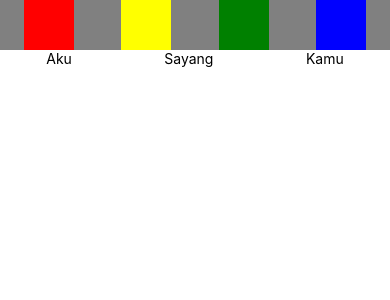
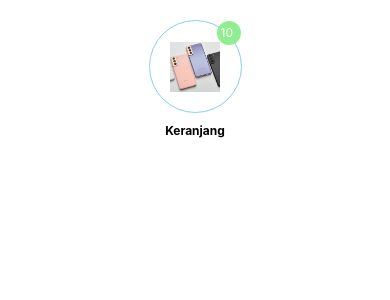
Before and after one commit to ihksanghazi/learning-react-native, a React Native app: screen / in a window 390 px wide. Shown: the top 300 px of the page. Built offline with nearby package versions, Linux system fonts and the light colour scheme.

Commit message:
position

```diff
--- a/App.tsx
+++ b/App.tsx
@@ -3,13 +3,15 @@ import {ScrollView} from 'react-native';
 import StyleReactNativeComponent from './StyleReactNativeComponent';
 import SampleComponent from './SampleComponent';
 import Flexbox from './Flexbox';
+import Position from './Position';
 
 const App = () => {
   return (
     <ScrollView>
       {/* <SampleComponent />
       <StyleReactNativeComponent /> */}
-      <Flexbox />
+      {/* <Flexbox /> */}
+      <Position />
     </ScrollView>
   );
 };
--- /dev/null
+++ b/Position.js
@@ -0,0 +1,54 @@
+import {Image, StyleSheet, View, Text} from 'react-native';
+import React from 'react';
+import hanphone from './handphones.png';
+
+export default function Position() {
+  return (
+    <View style={styles.Wrapper}>
+      <View style={styles.cartWrapper}>
+        <Image source={hanphone} style={styles.iconCart} />
+        <Text style={styles.notif}>10</Text>
+      </View>
+      <Text style={styles.Text}>Keranjang</Text>
+    </View>
+  );
+}
+
+const styles = StyleSheet.create({
+  Wrapper: {
+    padding: 20,
+    alignItems: 'center',
+  },
+  cartWrapper: {
+    borderWidth: 1,
+    borderColor: 'skyblue',
+    width: 93,
+    height: 93,
+    borderRadius: 93 / 2,
+    justifyContent: 'center',
+    alignItems: 'center',
+    position: 'relative',
+  },
+  iconCart: {
+    width: 50,
+    height: 50,
+  },
+  Text: {
+    fontSize: 12,
+    color: 'black',
+    fontWeight: 700,
+    marginTop: 10,
+  },
+  notif: {
+    fontSize: 12,
+    color: 'white',
+    backgroundColor: 'lightgreen',
+    padding: 4,
+    borderRadius: 25,
+    width: 24,
+    height: 24,
+    position: 'absolute',
+    right: 0,
+    top: 0,
+  },
+});
```
